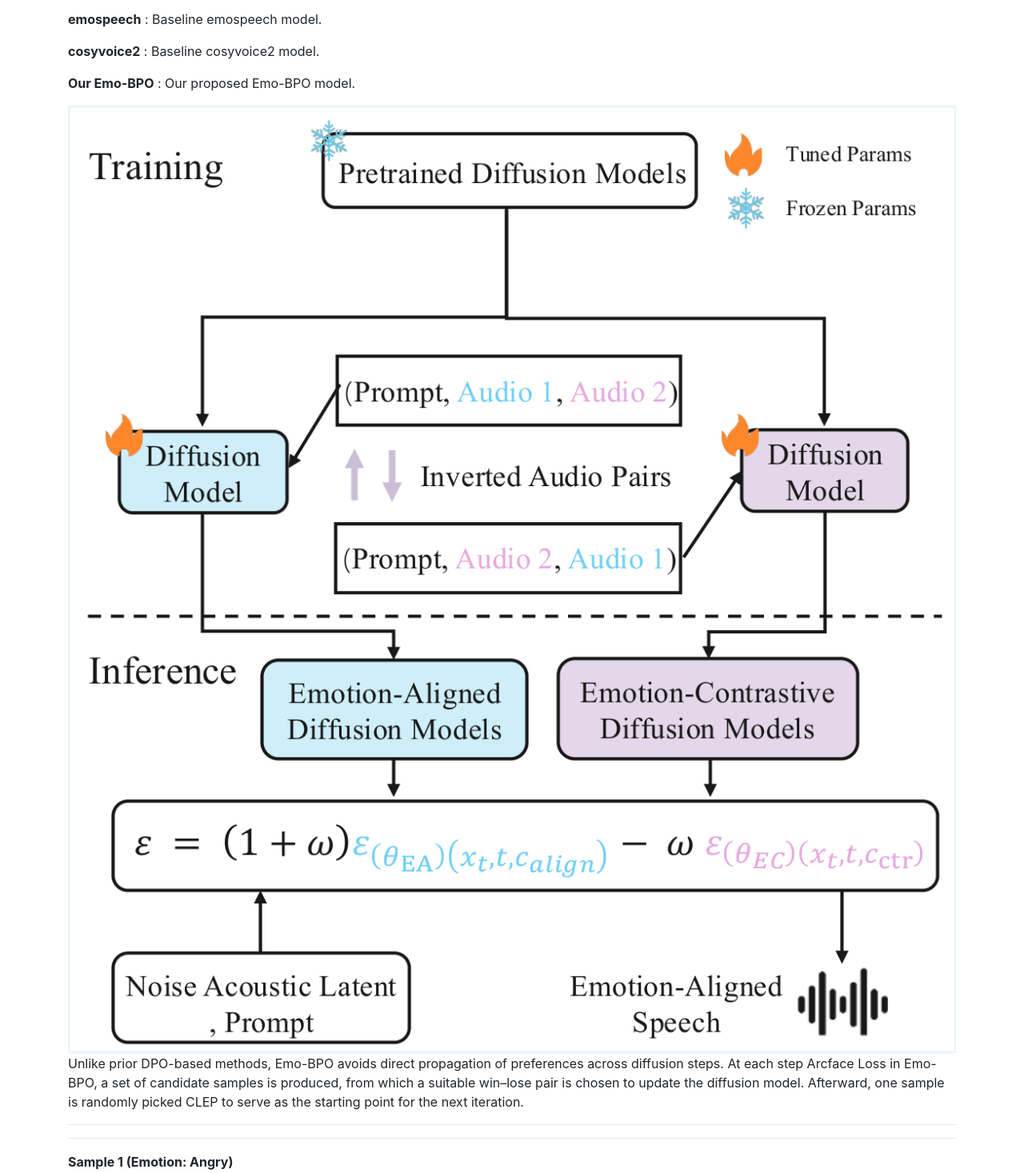
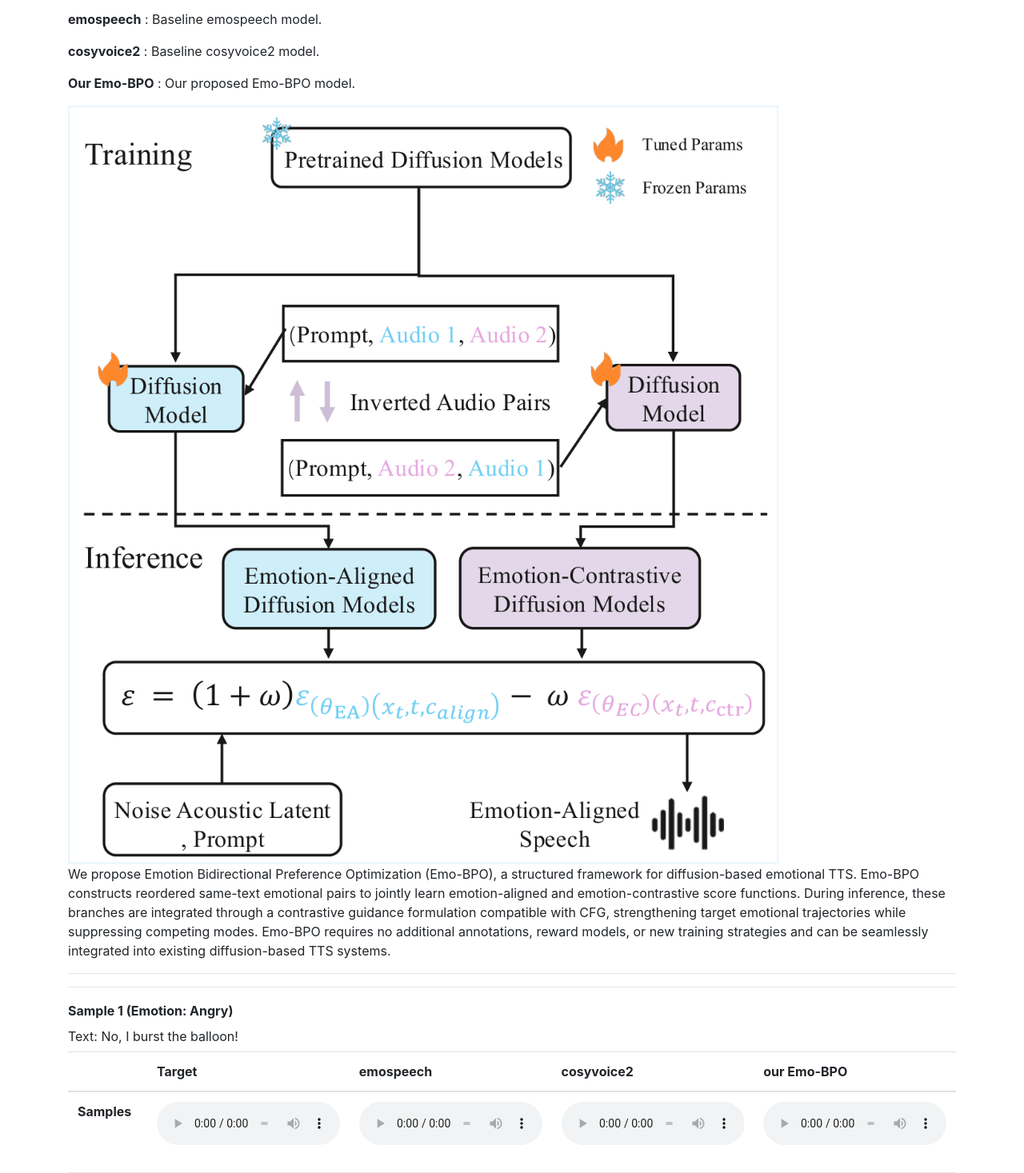
Before and after one commit to blind-review-project/anonymous-submissions, a plain HTML site: page index.html in a window 1280 px wide. Shown: the part 400-1867 px from the top of the page at 80% size. Drawn offline with nearby package versions, Linux system fonts and the light colour scheme.

Commit message:
Add files via upload

```diff
--- a/index.html
+++ b/index.html
@@ -33,7 +33,7 @@
             <div class="col-md-12">
               <h2>
                 <a class="text-light">
-                  EMOTION-ALIGNED GENERATION IN DIFFUSION TEXT TO SPEECH MODELS VIA PREFERENCE-GUIDED OPTIMIZATION
+                  Emo-BPO: Emotion Bidirectional Preference Optimization for Diffusion-based Emotional TTS
                 </a>
               </h2>
                 <div class="row">
@@ -56,12 +56,8 @@
             <p><strong>cosyvoice2</strong>  : Baseline cosyvoice2 model.</a></p>
             <p><strong>Our Emo-BPO</strong>  : Our proposed Emo-BPO model.</a></p>
             <figure>
-              <img src="icassp.png" alt="Trulli" style="width:100%">
-              <figcaption>Unlike prior DPO-based methods, Emo-BPO avoids direct propagation of preferences across diffusion steps. At each step
-                Arcface Loss
-                in Emo-BPO, a set of candidate samples is produced, from which a suitable win–lose pair is chosen to update the diffusion model.
-                Afterward, one sample is randomly picked CLEP
-                to serve as the starting point for the next iteration.</figcaption>
+              <img src="icassp.png" alt="Trulli" style="width:80%">
+              <figcaption>We propose Emotion Bidirectional Preference Optimization (Emo-BPO), a structured framework for diffusion-based emotional TTS. Emo-BPO constructs reordered same-text emotional pairs to jointly learn emotion-aligned and emotion-contrastive score functions. During inference, these branches are integrated through a contrastive guidance formulation compatible with CFG, strengthening target emotional trajectories while suppressing competing modes. Emo-BPO requires no additional annotations, reward models, or new training strategies and can be seamlessly integrated into existing diffusion-based TTS systems.</figcaption>
             </figure>
             <hr>
             <hr>
```
